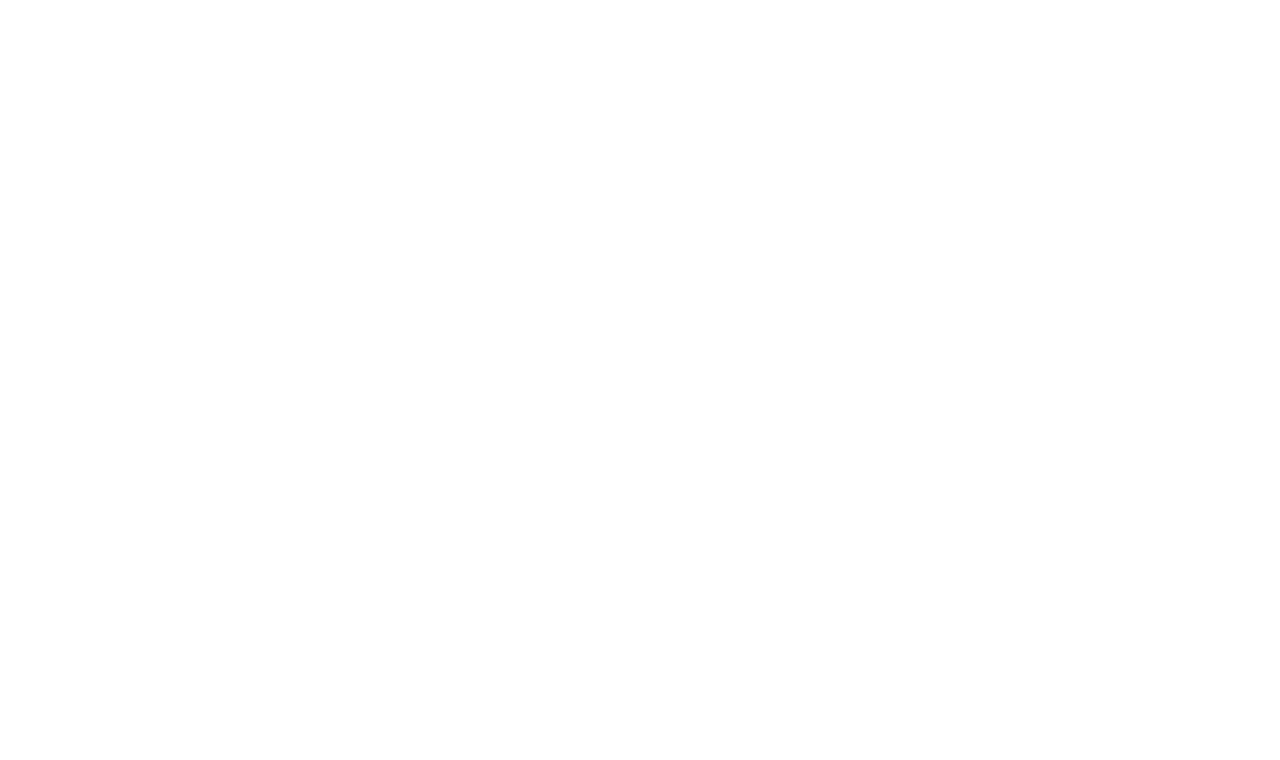
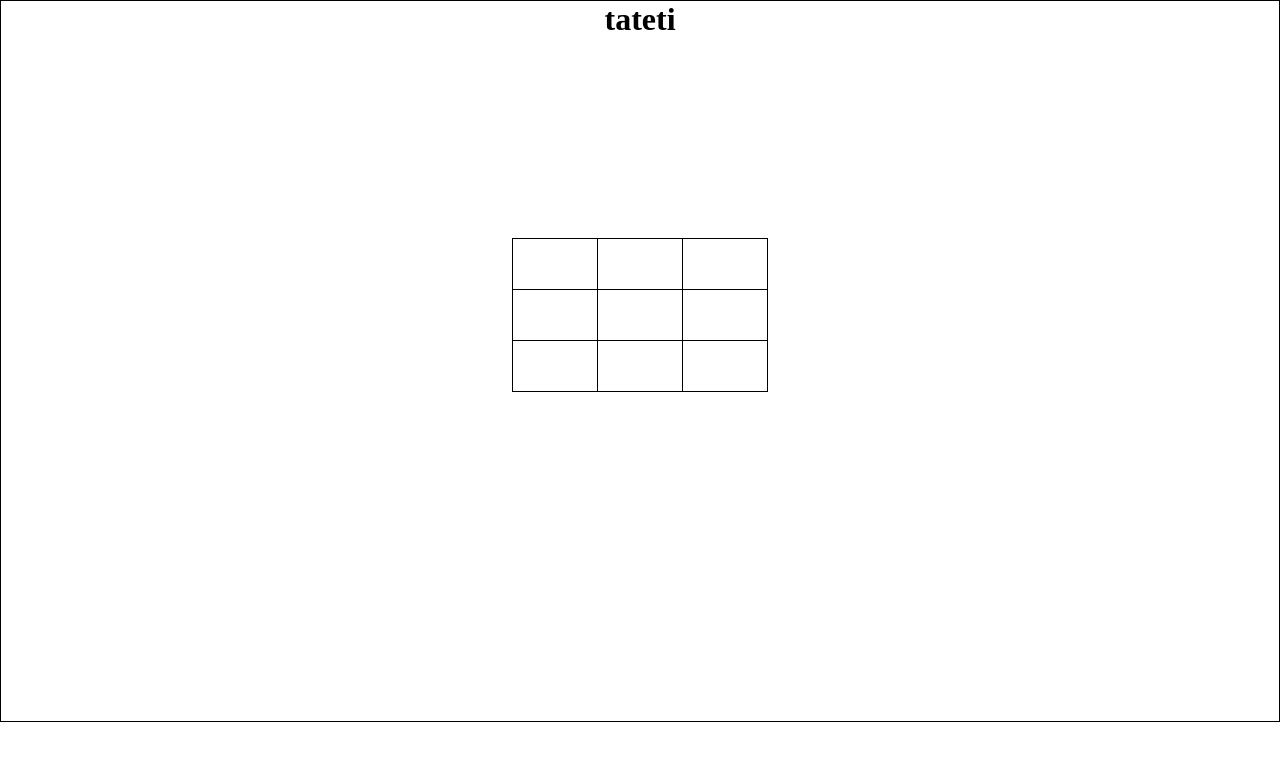
Before and after one commit to leonelSubelza/tateti, a plain HTML site: page app/index.html in a window 1280 px wide. Drawn offline with Linux system fonts and the light colour scheme.

Commit message:
Se agrega la estructura de la pag

```diff
--- a/app/app.js
+++ b/app/app.js
@@ -0,0 +1,18 @@
+const posiciones = ['00','01','02',
+                    '10','11','12',
+                    '20','21','22'];
+
+
+document.querySelectorAll(".casillero").forEach( casilla => {
+    casilla.addEventListener('click', (e) => {
+
+        if(casilla.innerHTML == '' || casilla.innerHTML != 'x' || casilla.innerHTML != 'x'){
+            casilla.innerHTML = 'x';
+            return;
+        }
+        if(casilla.innerHTML == 'x'){
+            casilla.innerHTML = 'o'
+            return;
+        }
+    });
+});
--- a/app/index.html
+++ b/app/index.html
@@ -5,9 +5,34 @@
     <meta http-equiv="X-UA-Compatible" content="IE=edge">
     <meta name="viewport" content="width=device-width, initial-scale=1.0">
     <title>TA-TE-TI</title>
-    <link href="style.css" rel="stylesheet">
+    <link href="/app/style.css" rel="stylesheet">
 </head>
 <body>
+    <div class="contenedor">
+        <header class="header">
+            <h1>tateti</h1>
+        </header>
+        <div class="contenedor__tabla">
+            <table class="tabla">
+                <tr id="0">
+                    <td class="casillero" id="00"></td>
+                    <td class="casillero" id="01"></td>
+                    <td class="casillero" id="02"></td>
+                </tr>
+                <tr id="1">
+                    <td class="casillero" id="10"></td>
+                    <td class="casillero" id="11"></td>
+                    <td class="casillero" id="12"></td>
+                </tr>
+                <tr id="2">
+                    <td class="casillero" id="20"></td>
+                    <td class="casillero" id="21"></td>
+                    <td class="casillero" id="22"></td>
+                </tr>
+            </table>
+        </div>
+    </div>
+
     <script src="app.js"></script>
 </body>
 </html>
--- a/app/style.css
+++ b/app/style.css
@@ -0,0 +1,29 @@
+*{
+    margin:0;
+    padding: 0;
+
+}
+
+.contenedor{
+    display: flex;
+    align-items: center;
+    flex-direction: column;
+
+    height: 90vh;
+    border: 1px solid black;
+}
+
+.tabla{
+    text-align: center;
+    margin: 200px auto;
+    width: 20%;
+    height: 20%;
+    table-layout: fixed;
+    border-collapse: collapse;
+}
+
+th, td{
+    border: 1px solid black;
+    height: 50px;
+    width: 50px;
+}
```
